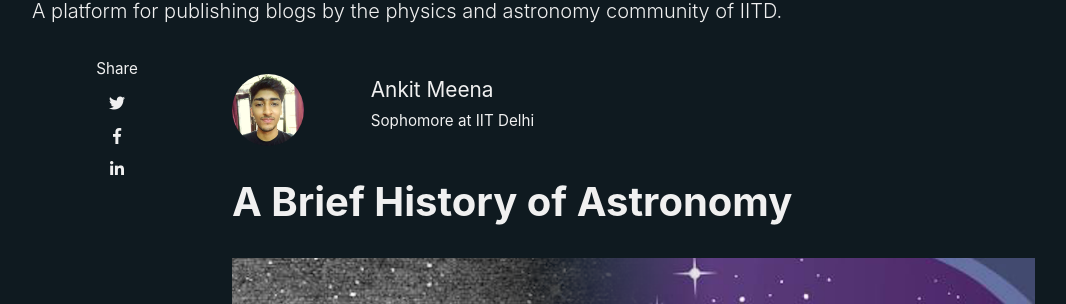
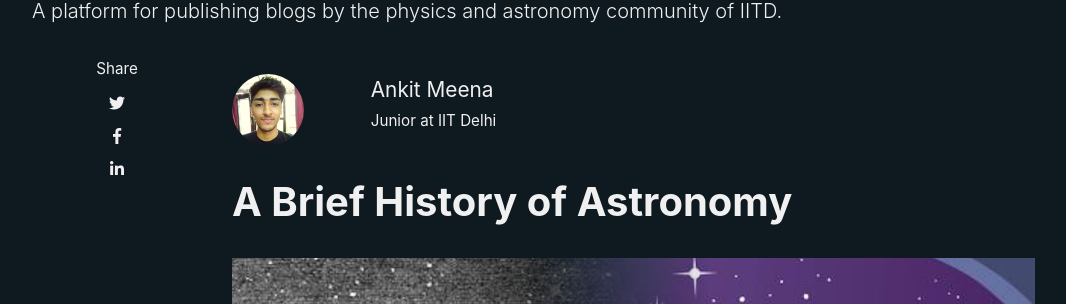
Before and after one commit to pac-iitd/blog, a Jekyll site: the page built from _posts/2021-12-05-history.md, in a window 1280 px wide and 900 px high. Shown: the part 157-461 px from the top of the window, without its empty margins (53-1119 px from the left). Built offline with Jekyll 4.4.1, drawn with Linux system fonts in a browser that asks for light colours; nearby versions of some CDN libraries; comment, search, counter and statistics services are not loaded.

Commit message:
update descriptions

```diff
--- a/_config.yml
+++ b/_config.yml
@@ -22,7 +22,7 @@
     name: Mustafa Chasmai
     display_name: Mustafa Chasmai
     avatar: 'assets/images/authors/Mustafa_Chasmai.jpg'
-    description: "Junior CSE undergrad at IIT Delhi"
+    description: "Junior at IIT Delhi"
     web: https://www.linkedin.com/in/mustafa-chasmai-181773189/
 
   aditya_a:
@@ -42,7 +42,7 @@
     name: Ankit Meena
     display_name: Ankit Meena
     avatar: 'assets/images/authors/Ankit_Meena.jpeg'
-    description: "Sophomore at IIT Delhi"
+    description: "Junior at IIT Delhi"
 
 # Plugins
 plugins:
```
